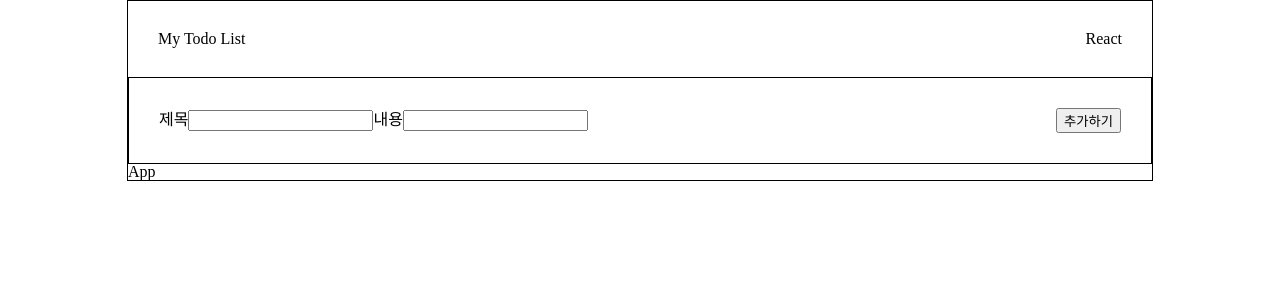
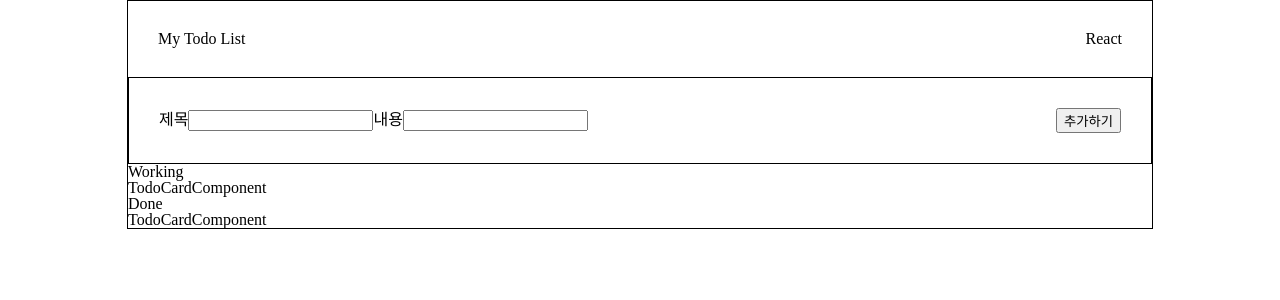
Before and after one commit to munyeol-Yoon/todo, a React (Vite) app: page / in a window 1280 px wide. Shown: the top 300 px of the page. Built offline with nearby package versions, Linux system fonts and the light colour scheme.

Commit message:
add todo list - todo list 틀 추가

```diff
--- a/src/App.jsx
+++ b/src/App.jsx
@@ -1,13 +1,15 @@
 import React from "react";
 import Header from "./components/Header";
 import TodoForm from "./components/todos/TodoForm";
+import TodoList from "./components/todos/TodoList";
 
 const App = () => {
   return (
     <div className="app-wrapper">
       <Header />
       <TodoForm />
-      <div>App</div>
+      <TodoList title="Working" />
+      <TodoList title="Done" />
     </div>
   );
 };
--- a/src/components/todos/TodoList.jsx
+++ b/src/components/todos/TodoList.jsx
@@ -1,7 +1,15 @@
 import React from "react";
+import TodoCard from "./TodoCard";
 
-const TodoList = () => {
-  return <div>TodoListComponent</div>;
+const TodoList = ({ title }) => {
+  return (
+    <>
+      <div>
+        <h2>{title}</h2>
+        <TodoCard />
+      </div>
+    </>
+  );
 };
 
 export default TodoList;
```
Also changed, not shown: .eslintrc.cjs.
